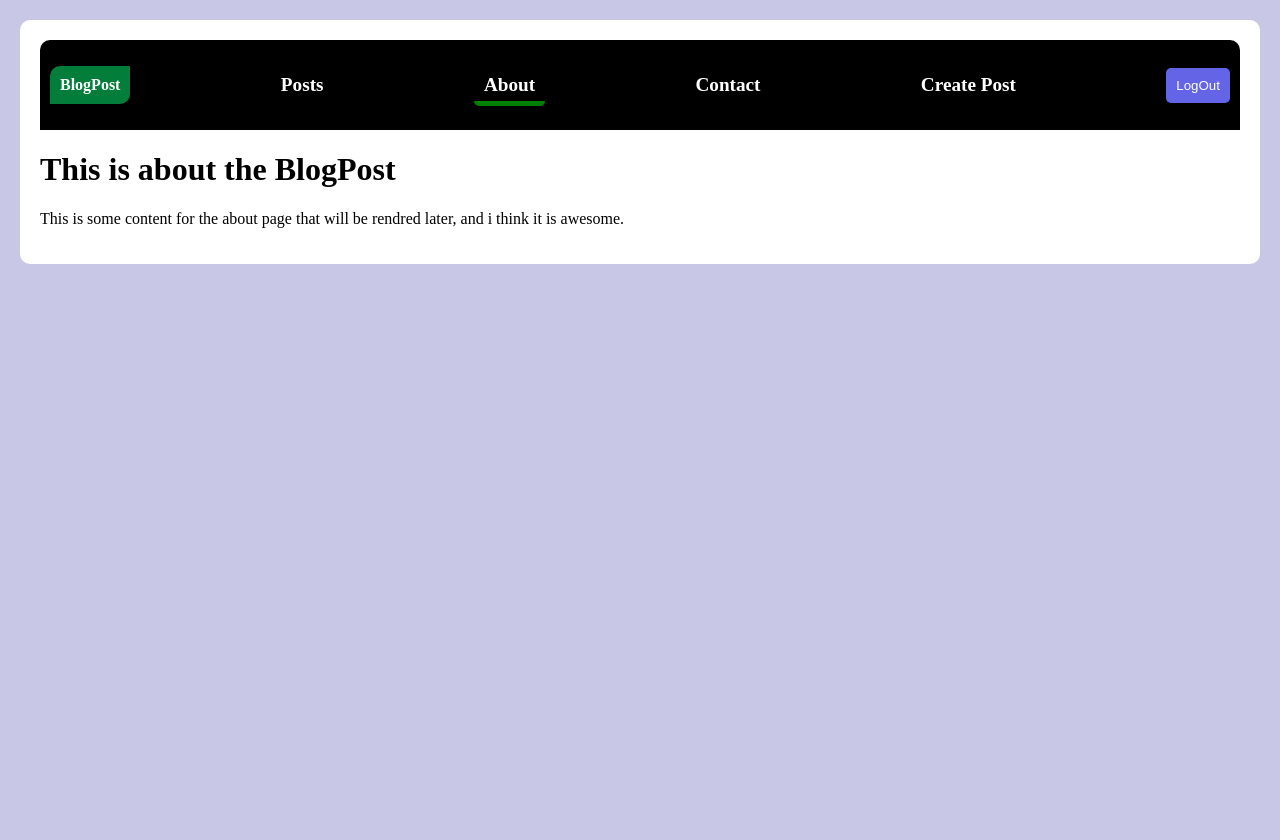
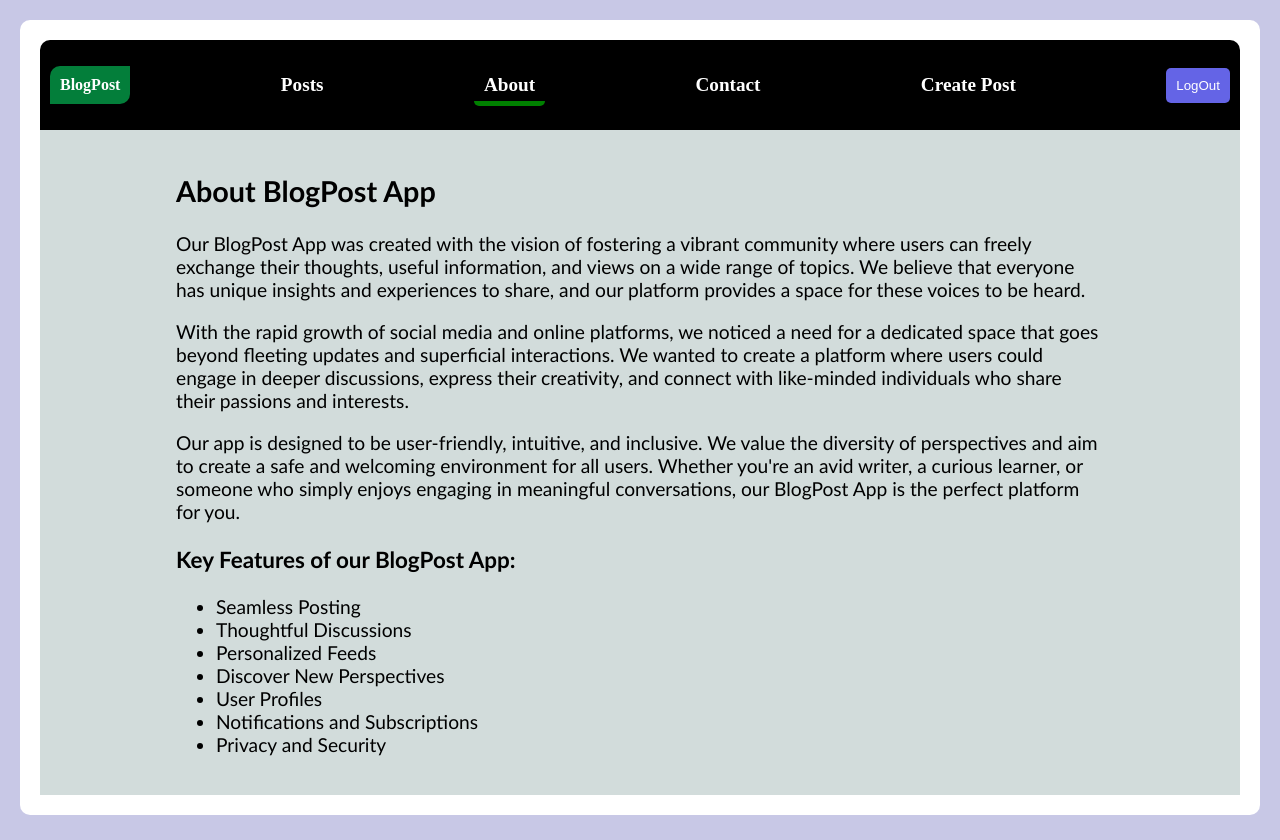
Before and after one commit to RahulGahalaut/client, a React (Create React App) app: page /about in a window 1280 px wide. Built offline with nearby package versions, Linux system fonts and the light colour scheme; sample sign-in values are in the browser's storage.

Commit message:
Add about page and some minor changes.

```diff
--- a/src/components/About.css
+++ b/src/components/About.css
@@ -0,0 +1,20 @@
+.about-container {
+    font-family: "Gill Sans", "Gill Sans MT", Calibri, "Trebuchet MS", sans-serif;
+    font-size: larger;
+    display: flex;
+    flex-direction: column;
+    justify-content: center;
+    align-items: center;
+    padding: 20px;
+    background-color: rgb(210, 220, 219);
+}
+
+.about-container .about-info {
+    width: 80%;
+}
+
+@media (max-width:768px) {
+    .about-container .about-info {
+        width: 100%;
+    }
+}
--- a/src/components/About.js
+++ b/src/components/About.js
@@ -2,11 +2,31 @@ import "./About.css";
 export default () => {
   return (
     <div className="about-container">
-      <h1>This is about the BlogPost</h1>
-      <p>
-        This is some content for the about page that will be rendred later, and
-        i think it is awesome.
-      </p>
+      <section className="about-info">
+        <h2>About BlogPost App</h2>
+        <p>
+          Our BlogPost App was created with the vision of fostering a vibrant community where users can freely exchange their thoughts, useful information, and views on a wide range of topics. We believe that everyone has unique insights and experiences to share, and our platform provides a space for these voices to be heard.
+        </p>
+
+        <p>
+          With the rapid growth of social media and online platforms, we noticed a need for a dedicated space that goes beyond fleeting updates and superficial interactions. We wanted to create a platform where users could engage in deeper discussions, express their creativity, and connect with like-minded individuals who share their passions and interests.
+        </p>
+
+        <p>
+          Our app is designed to be user-friendly, intuitive, and inclusive. We value the diversity of perspectives and aim to create a safe and welcoming environment for all users. Whether you're an avid writer, a curious learner, or someone who simply enjoys engaging in meaningful conversations, our BlogPost App is the perfect platform for you.
+        </p>
+
+        <h3>Key Features of our BlogPost App:</h3>
+        <ul>
+          <li>Seamless Posting</li>
+          <li>Thoughtful Discussions</li>
+          <li>Personalized Feeds</li>
+          <li>Discover New Perspectives</li>
+          <li>User Profiles</li>
+          <li>Notifications and Subscriptions</li>
+          <li>Privacy and Security</li>
+        </ul>
+      </section>
     </div>
   );
 };
--- a/src/components/Contact.css
+++ b/src/components/Contact.css
@@ -5,8 +5,13 @@
     flex-direction: column;
     justify-content: center;
     align-items: center;
-    padding: 10px;
-    background-color: rgb(220, 210, 210);
+    padding: 20px;
+    background-color: rgb(210, 220, 219);
+}
+
+.developer-container h1 {
+    margin: 0;
+    padding: 0;
 }
 
 .developer-profile-pic {
@@ -24,15 +29,24 @@
     width: 80%;
     display: flex;
     justify-content: space-evenly;
-    background-color: rgb(225, 225, 200);
+    background-color: rgb(225, 225, 180);
+    padding: 10px;
 }
 
 .developer-contact-container a {
     color: blue;
 }
 
+.developer-contact-container a:active {
+    color: red;
+}
+
 .contact-icon {
-    padding: 20px;
+    font-size: 30px;
+    padding: 10px;
+    border: 1px solid blue;
+    border-radius: 10px;
+
 }
 
 @media (max-width:768px) {
@@ -54,4 +68,8 @@
     .developer-contact-container {
         width: 100%;
     }
+
+    .contact-icon {
+        font-size: 25px;
+    }
 }
--- a/src/components/Contact.js
+++ b/src/components/Contact.js
@@ -3,8 +3,8 @@ import { FaFacebook, FaInstagram, FaLinkedin, FaGithub, FaPhone, FaEnvelope, } f
 export default () => {
   return (
     <div className="developer-container">
-      <h1>About Me</h1>
       <img className="developer-profile-pic" src="./assets/profile-pic.jpg" />
+      <h1>Rahul Gahalaut</h1>
       <div className="developer-info">
         <p>
           I'm a passionate software developer with expertise in React and JavaScript. I enjoy building web applications and creating user-friendly interfaces. With a strong focus on writing clean and maintainable code, I strive to deliver high-quality solutions.
@@ -15,12 +15,12 @@ export default () => {
         </p>
       </div>
       <div className="developer-contact-container">
-        <a href="https://www.linkedin.com/in/rahul-gahalaut-049827193/"><FaLinkedin className="contact-icon" /></a>
-        <a href="https://github.com/RahulGahalaut"><FaGithub className="contact-icon" /></a>
-        <a href="mailto:rahulgahalaut333@gmail.com"><FaEnvelope className="contact-icon" /></a>
-        <a href="tel:+919027237648"><FaPhone className="contact-icon" /></a>
-        <a href="https://www.instagram.com/rahul_gahalaut/"><FaInstagram className="contact-icon" /></a>
-        <a href="https://www.facebook.com/RahulGahalaut333/"><FaFacebook className="contact-icon" /></a>
+        <a href={process.env.REACT_APP_CONTACT_LINKEDIN}><FaLinkedin className="contact-icon" /></a>
+        <a href={process.env.REACT_APP_CONTACT_GITHUB}><FaGithub className="contact-icon" /></a>
+        <a href={`mailto:${process.env.REACT_APP_CONTACT_EMAIL}`}><FaEnvelope className="contact-icon" /></a>
+        <a href={`tel:${process.env.REACT_APP_CONTACT_PHONE}`}><FaPhone className="contact-icon" /></a>
+        <a href={process.env.REACT_APP_CONTACT_INSTAGRAM}><FaInstagram className="contact-icon" /></a>
+        <a href={process.env.REACT_APP_CONTACT_FACEBOOK}><FaFacebook className="contact-icon" /></a>
       </div>
 
     </div>
--- a/src/components/CreatePost.css
+++ b/src/components/CreatePost.css
@@ -1,10 +1,13 @@
 .new-post-container {
-    background: linear-gradient(135deg, grey 50%,green);
+    background-color: rgb(210, 220, 219);
     padding: 20px;
     border-radius: 0 0 10px 10px;
+    display: flex;
+    justify-content: center;
 }
 
 .new-post-container .form-container {
+    width: 80%;
     padding: 0 20px;
     display: flex;
     flex-direction: column;
@@ -16,25 +19,30 @@
 .new-post-container textarea {
     width: 100%;
     margin: 10px;
-    padding: 20px;
+    padding: 10px;
+    color: black;
+    background-color: rgb(189, 189, 190);
     border: none;
     border-radius: 10px;
     font-family: 'Segoe UI', Tahoma, Geneva, Verdana, sans-serif;
-    font-size: larger;
+    font-size: large;
 }
+
 .new-post-container input:focus,
 .new-post-container textarea:focus {
     outline: none;
     box-shadow: 0 0 5px 1px black;
 }
-.new-post-container button{
-    padding: 10px;
+
+.new-post-container button {
+    padding: 15px;
     border-radius: 10px;
-    background:black;
+    background: black;
     border: none;
-    color:white;
+    color: white;
 }
-.new-post-container button:hover{
+
+.new-post-container button:hover {
     box-shadow: 0 0 2px 0px white;
 }
 
@@ -44,6 +52,7 @@
     }
 
     .new-post-container .form-container {
+        width: 100%;
         padding: 0 10px;
     }
 
@@ -53,10 +62,11 @@
         margin: 5px;
         padding: 10px;
         border-radius: 5px;
-        font-size: larger;
+        font-size: medium;
     }
-    .new-post-container button{
-        padding: 5px;
+
+    .new-post-container button {
+        padding: 8px;
         border-radius: 5px;
     }
 }
--- a/src/components/Post.css
+++ b/src/components/Post.css
@@ -1,7 +1,8 @@
 .post-comment-wrapper {
+  width: 80%;
   padding: 20px;
   background: linear-gradient(135deg, black 50%, darkgreen 90%);
-  margin: 20px 0;
+  margin: 10px 0;
   border-radius: 30px;
   overflow: hidden;
 }
@@ -68,6 +69,7 @@
 
 @media (max-width: 768px) {
   .post-comment-wrapper {
+    width: 100%;
     padding: 10px;
     margin: 5px 0;
     border-radius: 15px;
--- a/src/components/Posts.css
+++ b/src/components/Posts.css
@@ -1,7 +1,11 @@
 .posts-container {
-  background-color: rgb(220, 210, 210);
+  background-color: rgb(210, 220, 219);
   padding: 20px;
   border-radius: 0 0 10px 10px;
+  display: flex;
+  justify-content: center;
+  flex-direction: column;
+  align-items: center;
 }
 
 @media (max-width: 768px) {
```
Also changed, not shown: src/components/CreatePost.js (+3 -4 lines), 1 other file (tests, documents, lock files or other folders).
